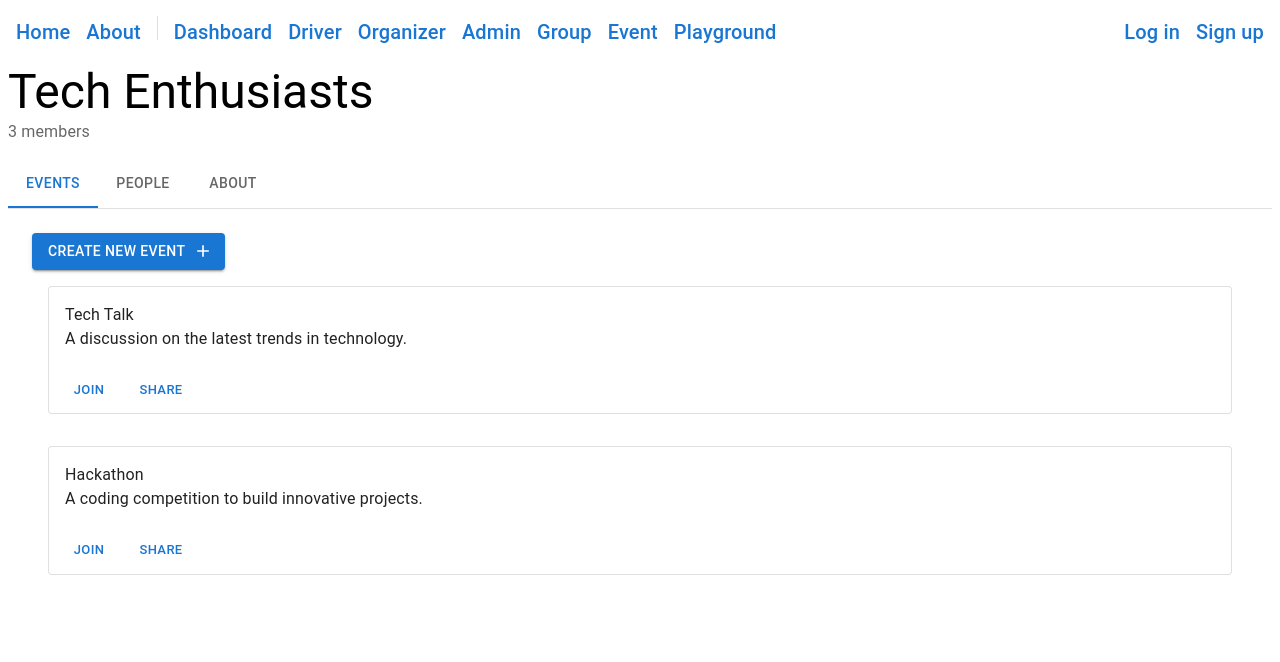
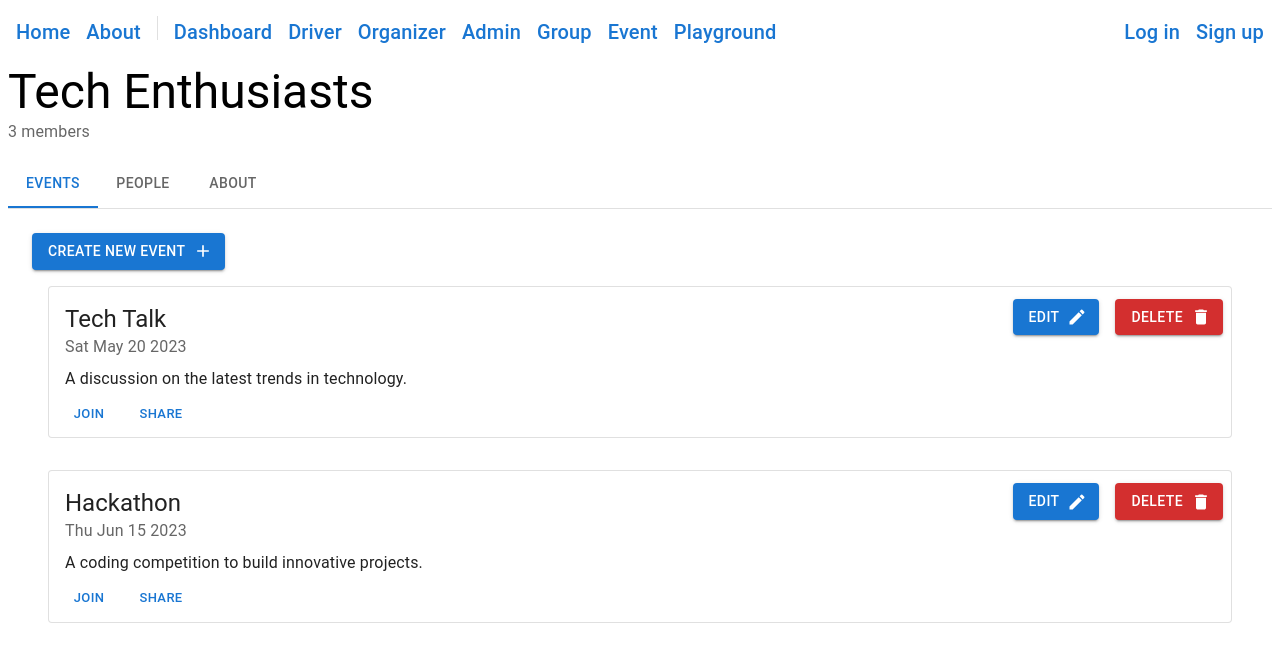
Before and after one commit to bengoh815/travellingProblem, a React (Create React App) app in the folder client/: page /groups/1 in a window 1280 px wide. Shown: the top 662 px of the page. Built offline with nearby package versions, Linux system fonts and the light colour scheme.

Commit message:
More event structure

```diff
--- a/client/src/components/EventCard.tsx
+++ b/client/src/components/EventCard.tsx
@@ -4,21 +4,43 @@ import {
   Card,
   CardActions,
   CardContent,
+  CardHeader,
   Typography,
 } from "@mui/material";
 import { IEvent } from "../models/event.types";
+import { Delete, Edit } from "@mui/icons-material";
 
 interface EventCardProps {
   eventData: IEvent;
 }
 
+const EventCardOptions = () => {
+  return (
+    <Box sx={{ display: "flex", gap: 2 }}>
+      <Button variant="contained" endIcon={<Edit />}>
+        Edit
+      </Button>
+      <Button variant="contained" color="error" endIcon={<Delete />}>
+        Delete
+      </Button>
+    </Box>
+  );
+};
+
 const EventCard: React.FC<EventCardProps> = ({ eventData }) => {
+  const isAdmin = true;
+
   return (
     <Box sx={{ p: 2 }}>
       <Card variant="outlined">
-        <CardContent>
-          <Typography>{eventData.name}</Typography>
-          <Typography>{eventData.description}</Typography>
+        <CardHeader
+          action={isAdmin && <EventCardOptions />}
+          title={eventData.name}
+          subheader={eventData.date.toDateString()}
+          sx={{ paddingBottom: 1 }}
+        />
+        <CardContent sx={{ py: 0 }}>
+          <Typography variant="body1">{eventData.description}</Typography>
         </CardContent>
         <CardActions>
           <Button size="small">Join</Button>
--- a/client/src/pages/EventInfo.tsx
+++ b/client/src/pages/EventInfo.tsx
@@ -1,10 +1,16 @@
 import { Breadcrumbs, Grid, Link, Typography } from "@mui/material";
-import { Link as RouterLink } from "react-router-dom";
-import EventCreate from "../components/EventCreate";
 import Navbar from "../components/Navbar";
 import { IGroup } from "../models/group.types";
 
 const EventInfo = () => {
+  const eventData = {
+    name: "Tech Talk",
+    description: "A discussion on the latest trends in technology.",
+    date: new Date("2023-05-20T18:00:00Z"),
+    groupId: "group1",
+    attendees: ["member1", "member2"],
+  };
+
   const groupData: IGroup = {
     name: "Tech Enthusiasts",
     description:
@@ -26,14 +32,6 @@ const EventInfo = () => {
         attendees: ["member2", "member3"],
       },
     ],
-  };
-
-  const eventData = {
-    name: "Tech Talk",
-    description: "A discussion on the latest trends in technology.",
-    date: new Date("2023-05-20T18:00:00Z"),
-    groupId: "group1",
-    attendees: ["member1", "member2"],
   };
 
   return (
--- a/client/src/pages/UserDashboard.tsx
+++ b/client/src/pages/UserDashboard.tsx
@@ -28,8 +28,6 @@ const UserDashboard = () => {
             Heres a few groups that you might be interested
           </Typography>
           <GroupRec />
-
-          <GroupInfo />
         </Box>
       )}
     </div>
```
